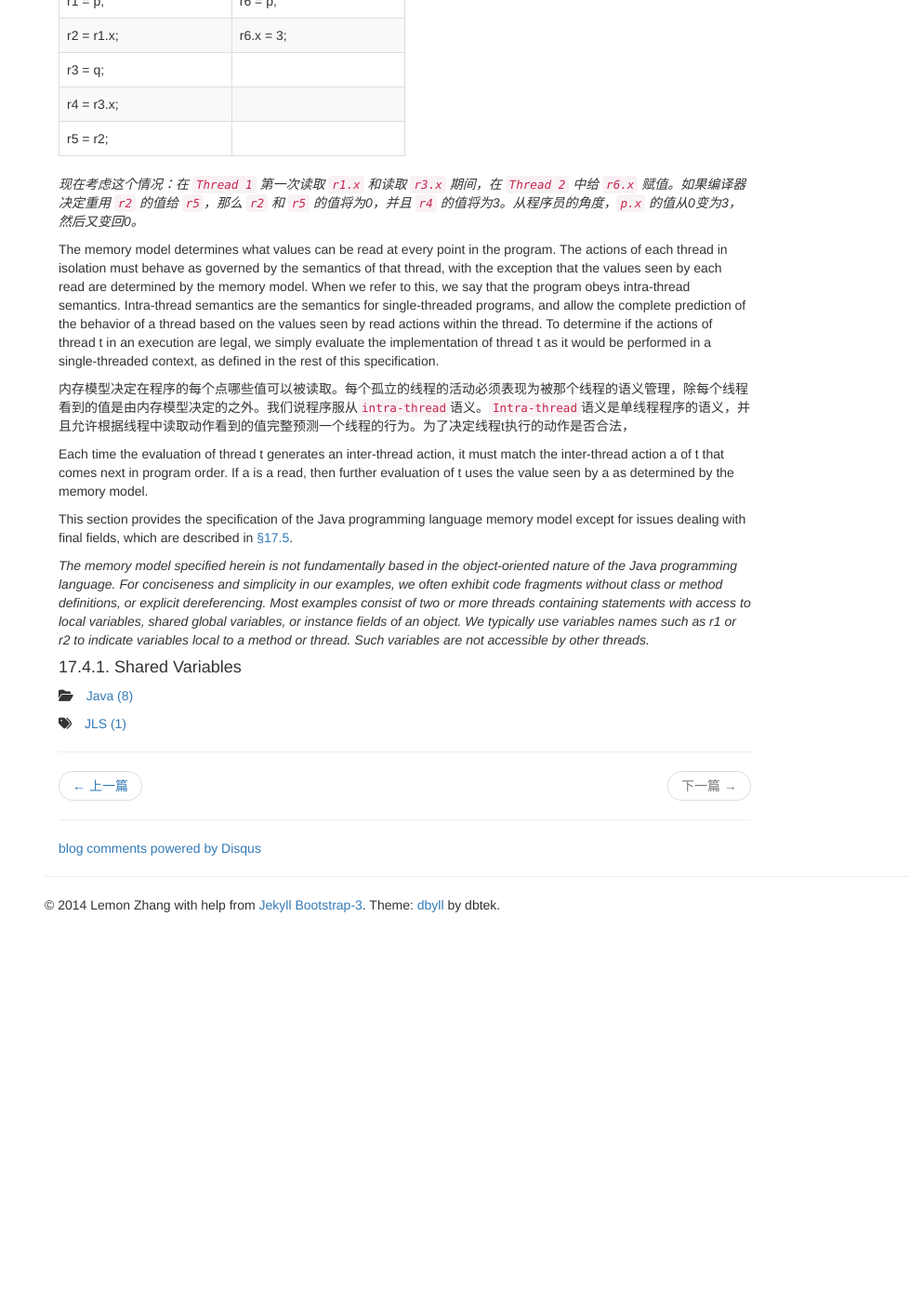
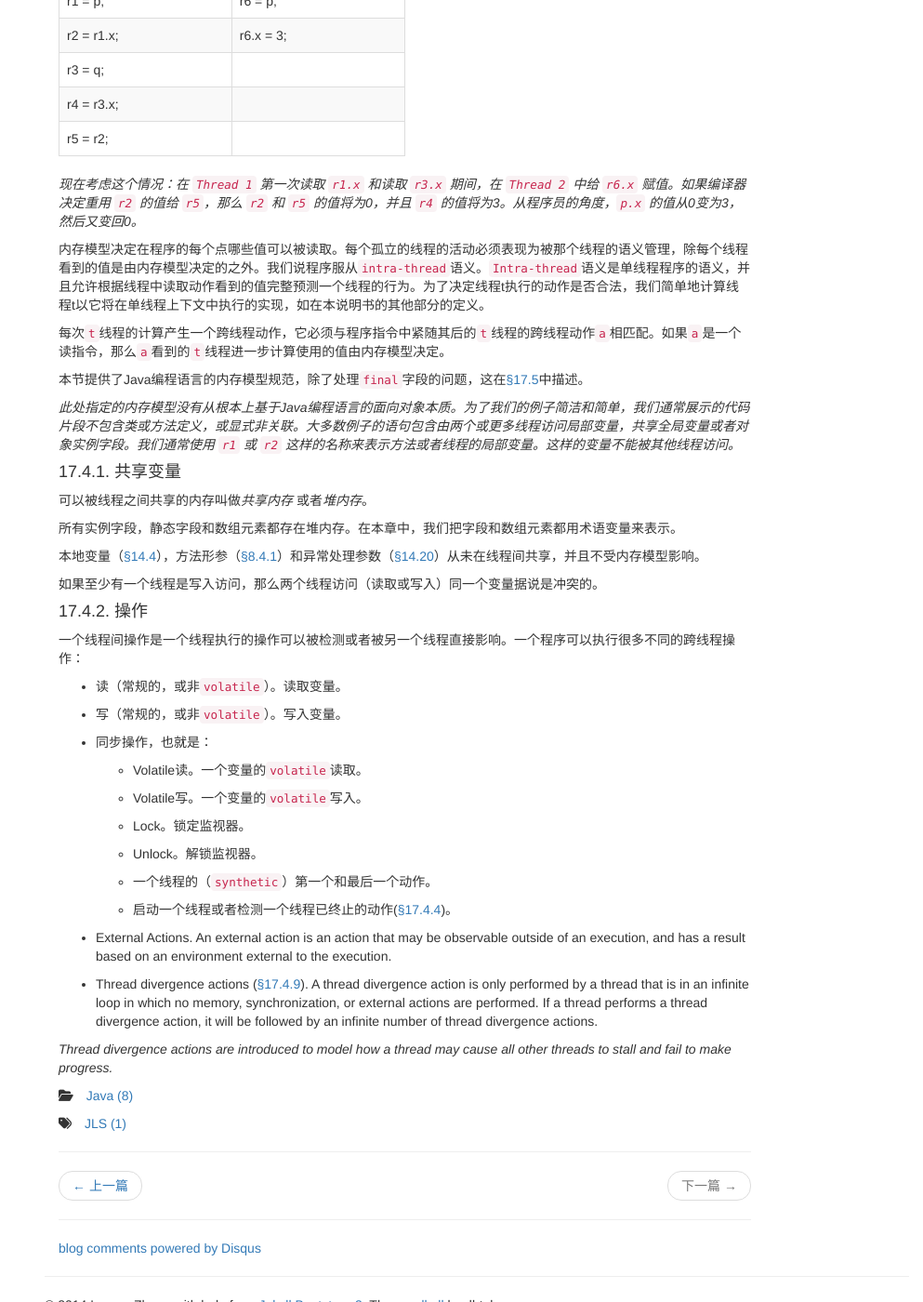
Before and after one commit to cjm0000000/cjm0000000.github.io, a Jekyll site: the page built from _posts/Java/201403/2014-03-03-java-memory-model.md, in a window 1280 px wide and 1400 px high, scrolled down 1913 px. Shown: the whole window at 93% size, without its empty margins (287-1280 px from the left). Built offline with Jekyll 4.4.1, drawn with Linux system fonts in a browser that asks for light colours; nearby versions of some CDN libraries; library files that are not in the unit come from our copies; comment, search, counter and statistics services are not loaded; before the commit the page ends 2906 px from its top, so only the background shows below that.

Commit message:
translate

```diff
--- a/_posts/Java/201403/2014-03-03-java-memory-model.md
+++ b/_posts/Java/201403/2014-03-03-java-memory-model.md
@@ -85,14 +85,48 @@ tags: [JLS]
 
 *现在考虑这个情况：在 `Thread 1` 第一次读取 `r1.x` 和读取 `r3.x` 期间，在 `Thread 2` 中给 `r6.x` 赋值。如果编译器决定重用 `r2` 的值给 `r5`，那么 `r2` 和 `r5` 的值将为0，并且 `r4` 的值将为3。从程序员的角度，`p.x` 的值从0变为3，然后又变回0。*
 
-The memory model determines what values can be read at every point in the program. The actions of each thread in isolation must behave as governed by the semantics of that thread, with the exception that the values seen by each read are determined by the memory model. When we refer to this, we say that the program obeys intra-thread semantics. Intra-thread semantics are the semantics for single-threaded programs, and allow the complete prediction of the behavior of a thread based on the values seen by read actions within the thread. To determine if the actions of thread t in an execution are legal, we simply evaluate the implementation of thread t as it would be performed in a single-threaded context, as defined in the rest of this specification.
+内存模型决定在程序的每个点哪些值可以被读取。每个孤立的线程的活动必须表现为被那个线程的语义管理，除每个线程看到的值是由内存模型决定的之外。我们说程序服从`intra-thread`语义。`Intra-thread`语义是单线程程序的语义，并且允许根据线程中读取动作看到的值完整预测一个线程的行为。为了决定线程t执行的动作是否合法，我们简单地计算线程t以它将在单线程上下文中执行的实现，如在本说明书的其他部分的定义。
 
-内存模型决定在程序的每个点哪些值可以被读取。每个孤立的线程的活动必须表现为被那个线程的语义管理，除每个线程看到的值是由内存模型决定的之外。我们说程序服从`intra-thread`语义。`Intra-thread`语义是单线程程序的语义，并且允许根据线程中读取动作看到的值完整预测一个线程的行为。为了决定线程t执行的动作是否合法，
+每次`t`线程的计算产生一个跨线程动作，它必须与程序指令中紧随其后的`t`线程的跨线程动作`a`相匹配。如果`a`是一个读指令，那么`a`看到的`t`线程进一步计算使用的值由内存模型决定。
 
-Each time the evaluation of thread t generates an inter-thread action, it must match the inter-thread action a of t that comes next in program order. If a is a read, then further evaluation of t uses the value seen by a as determined by the memory model.
+本节提供了Java编程语言的内存模型规范，除了处理`final`字段的问题，这在[§17.5](http://docs.oracle.com/javase/specs/jls/se7/html/jls-17.html#jls-17.5)中描述。
 
-This section provides the specification of the Java programming language memory model except for issues dealing with final fields, which are described in [§17.5](http://docs.oracle.com/javase/specs/jls/se7/html/jls-17.html#jls-17.5).
+*此处指定的内存模型没有从根本上基于Java编程语言的面向对象本质。为了我们的例子简洁和简单，我们通常展示的代码片段不包含类或方法定义，或显式非关联。大多数例子的语句包含由两个或更多线程访问局部变量，共享全局变量或者对象实例字段。我们通常使用 `r1` 或 `r2` 这样的名称来表示方法或者线程的局部变量。这样的变量不能被其他线程访问。*
 
-*The memory model specified herein is not fundamentally based in the object-oriented nature of the Java programming language. For conciseness and simplicity in our examples, we often exhibit code fragments without class or method definitions, or explicit dereferencing. Most examples consist of two or more threads containing statements with access to local variables, shared global variables, or instance fields of an object. We typically use variables names such as r1 or r2 to indicate variables local to a method or thread. Such variables are not accessible by other threads.*
+#### 17.4.1. 共享变量
 
-#### 17.4.1. Shared Variables
+可以被线程之间共享的内存叫做*共享内存* 或者*堆内存*。
+
+所有实例字段，静态字段和数组元素都存在堆内存。在本章中，我们把字段和数组元素都用术语变量来表示。
+
+本地变量（[§14.4](http://docs.oracle.com/javase/specs/jls/se7/html/jls-14.html#jls-14.4)），方法形参（[§8.4.1](http://docs.oracle.com/javase/specs/jls/se7/html/jls-8.html#jls-8.4.1)）和异常处理参数（[§14.20](http://docs.oracle.com/javase/specs/jls/se7/html/jls-14.html#jls-14.20)）从未在线程间共享，并且不受内存模型影响。
+
+如果至少有一个线程是写入访问，那么两个线程访问（读取或写入）同一个变量据说是冲突的。
+
+#### 17.4.2. 操作
+
+一个线程间操作是一个线程执行的操作可以被检测或者被另一个线程直接影响。一个程序可以执行很多不同的跨线程操作：
+
+- 读（常规的，或非`volatile`）。读取变量。
+
+- 写（常规的，或非`volatile`）。写入变量。
+
+- 同步操作，也就是：
+
+    - Volatile读。一个变量的`volatile`读取。
+
+    - Volatile写。一个变量的`volatile`写入。
+
+    - Lock。锁定监视器。
+
+    - Unlock。解锁监视器。
+
+    - 一个线程的（`synthetic`）第一个和最后一个动作。
+
+    - 启动一个线程或者检测一个线程已终止的动作([§17.4.4](http://docs.oracle.com/javase/specs/jls/se7/html/jls-17.html#jls-17.4.4))。
+
+- External Actions. An external action is an action that may be observable outside of an execution, and has a result based on an environment external to the execution.
+
+- Thread divergence actions ([§17.4.9](http://docs.oracle.com/javase/specs/jls/se7/html/jls-17.html#jls-17.4.9)). A thread divergence action is only performed by a thread that is in an infinite loop in which no memory, synchronization, or external actions are performed. If a thread performs a thread divergence action, it will be followed by an infinite number of thread divergence actions.
+
+*Thread divergence actions are introduced to model how a thread may cause all other threads to stall and fail to make progress.*
```
